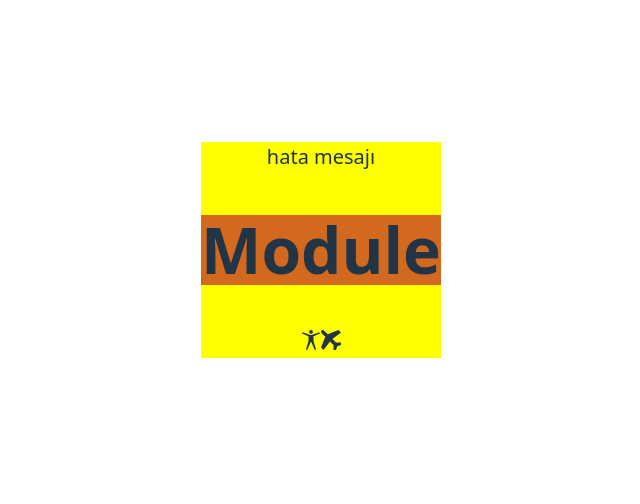
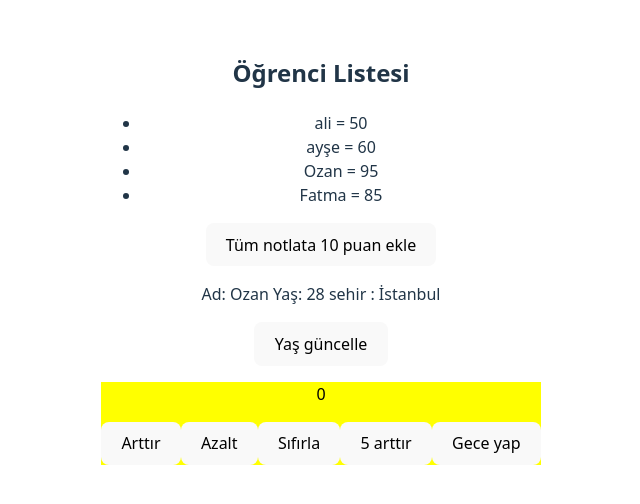
Before and after one commit to buraksarpkaya89/goit-react, a React (Vite) app: page / in a window 1280 px wide. Shown: the part 150-654 px from the top of the page, without its empty margins (319-959 px from the left). Built offline with nearby package versions, Linux system fonts and the light colour scheme.

Commit message:
onclick and useState

```diff
--- a/src/App.jsx
+++ b/src/App.jsx
@@ -1,13 +1,24 @@
 // import { useState } from 'react'
 // import reactLogo from './assets/react.svg'
 // import viteLogo from '/vite.svg'
+import { useState } from 'react'
 import './App.css'
 import Alert from './components/Alert/Alert'
 import Content from './components/Content'
 import Footer from './components/Footer'
+import NewComp from './components/NewComp'
+import OnclickComp from "./components/OnclickComp"
+import Sayac from './components/Sayac'
+import Users from './components/Users'
+import Student from './components/Student'
 
 function App() {
   // const [count, setCount] = useState(0)
+
+  const [isOpen, setIsOpen] = useState(false)
+  const handleClick1 = () => {
+    setIsOpen(!isOpen)
+  }
 
   let number = 10
   let number1 = 15
@@ -17,6 +28,19 @@ function App() {
 
   return (
     <>
+
+    <Student/>
+      <Users/>
+      <Sayac/>
+
+      {/* <NewComp isOpen={isOpen} setIsOpen={setIsOpen} handleClick1={handleClick1} />
+      <OnclickComp isOpen={isOpen} setIsOpen={setIsOpen} handleClick1={handleClick1} /> */}
+      {/* <OnclickComp message="Playing music!" >
+        Play
+      </OnclickComp>
+      <OnclickComp message="Uploading your data!" >
+        Upload data
+      </OnclickComp> */}
       {/* <div className='content' >
       <div><Content elma = {number} test = "bu bir testtir" arrayNumber= {arrayNumber}/></div>
       <div><Content elma = {number1} test = "bu bir test2dir" arrayNumber= {arrayNumber}/></div>
@@ -33,7 +57,7 @@ function App() {
       </Footer> */}
 
 
-      {
+      {/* {
         cinsiyet === "erkek" ?
           <Alert error="blue">
             olumlu mesajı
@@ -42,7 +66,7 @@ function App() {
           <Alert error="red">
             hata mesajı
           </Alert>
-      }
+      } */}
 
 
 
--- /dev/null
+++ b/src/components/NewComp.jsx
@@ -0,0 +1,31 @@
+import React, { useState } from 'react'
+
+const NewComp = ({isOpen,setIsOpen,handleClick1}) => {
+
+    const [miktar, setMiktar] = useState(0)
+  const [urunAdi, setUrunAdi] = useState("Elma")
+
+    const handleClick = () => {
+        setMiktar(miktar + 1)
+        setUrunAdi("Armut")
+    }
+
+
+    return (
+        <div>
+            <button onClick={handleClick}>Tıkla</button>
+            <button onClick={handleClick1}>{isOpen ? "Kapat" : "Aç"}</button>
+
+            {
+                isOpen ?
+                    <div>
+                        <p>Urün adı: {urunAdi}</p>
+                        <p>Miktarı: {miktar}</p>
+                    </div>
+                    : ""
+            }
+        </div>
+    )
+}
+
+export default NewComp
--- /dev/null
+++ b/src/components/OnclickComp.jsx
@@ -0,0 +1,42 @@
+import React, { useState } from 'react'
+
+const OnclickComp = ({ message, children,isOpen,setIsOpen,handleClick1 }) => {
+    // let clicks = 0;
+    const [number, setNumber] = useState(10)
+    const [deger, setDeger] = useState("baslangic")
+    const [isLoading, setIsLoading] = useState(false)
+    console.log(deger);
+
+    console.log(number);
+    const handleClick = () => {
+        setNumber(number + 1)
+        setDeger("bitis")
+        setIsLoading(!isLoading)
+    }
+
+
+    return (
+        <div style={{ fontSize: "25px" }}>
+            <button onClick={handleClick1}>{isOpen ? "Kapat" : "Aç"}</button>
+            {
+                isOpen ? <p>test</p>
+                : <p>test1</p>
+            }
+
+            {/* <button onClick={() => console.log(message)}>
+                {children}
+            </button>
+
+            <button onClick={handleClick}>{number}</button>
+            {
+                isLoading ?
+                <p>deger true oldu</p>
+                : ""
+            } */}
+
+
+        </div>
+    )
+}
+
+export default OnclickComp
--- /dev/null
+++ b/src/components/Sayac.jsx
@@ -0,0 +1,32 @@
+import React, { useState } from 'react'
+
+const Sayac = () => {
+
+    const [number, setNumber] = useState(0)
+    const [gece,setGece] = useState(false)
+
+    const handleArttır =() => {
+        setNumber(number + 1)
+    }
+
+    const stil = {
+        backgroundColor : gece ? "black" : "yellow",
+        color : gece ? "white" : "black"
+    }
+
+
+
+    return (
+        <div style={stil}>
+            <p>{number}</p>
+            <button onClick={handleArttır}>Arttır</button>
+            <button onClick={() => setNumber(number - 1)}>Azalt</button>
+            <button onClick={() => setNumber(0)}>Sıfırla</button>
+            <button onClick={()=> setNumber(number + 5)}>5 arttır</button>
+            <button onClick={() =>setGece(!gece) }>{gece ? "Gündüz yap" : "Gece yap"}</button>
+
+        </div>
+    )
+}
+
+export default Sayac
--- /dev/null
+++ b/src/components/Student.jsx
@@ -0,0 +1,40 @@
+import React, { useState } from 'react'
+
+const Student = () => {
+
+    const [ogrenciler, setOgrenciler] = useState([
+        { id: 1, ad: "ali", not: 50 },
+        { id: 2, ad: "ayşe", not: 60 },
+        { id: 3, ad: "Ozan", not: 95 },
+        { id: 4, ad: "Fatma", not: 85 }
+    ])
+
+
+    const notArttırma = () => {
+        const notlar = ogrenciler.map(item => {
+            return {
+                ...item,
+                not: item.not + 10 > 100 ? 100 : item.not + 10
+            }
+        })
+        setOgrenciler(notlar)
+    }
+
+    return (
+        <div>
+            <h2>Öğrenci Listesi</h2>
+            <ul>
+                {
+                    ogrenciler.map(ogrenci => (
+                        <li key={ogrenci.id}>{ogrenci.ad} = {ogrenci.not}</li>
+                    ))
+                }
+            </ul>
+            <button onClick={notArttırma}>
+                Tüm notlata 10 puan ekle
+            </button>
+        </div>
+    )
+}
+
+export default Student
--- /dev/null
+++ b/src/components/Users.jsx
@@ -0,0 +1,25 @@
+import React, { useState } from 'react'
+
+const Users = () => {
+    const [user,setUser] = useState({
+        name: "Ozan",
+        age: 28,
+        city: "İstanbul"
+    })
+    console.log(user);
+
+    const handleClick =() => {
+        setUser({
+            ...user,
+            age :user.age +1
+        })
+    }
+  return (
+    <div>
+        <p>Ad: {user.name} Yaş: {user.age} sehir : {user.city}</p>
+        <button onClick={handleClick}>Yaş güncelle</button>
+    </div>
+  )
+}
+
+export default Users
```
